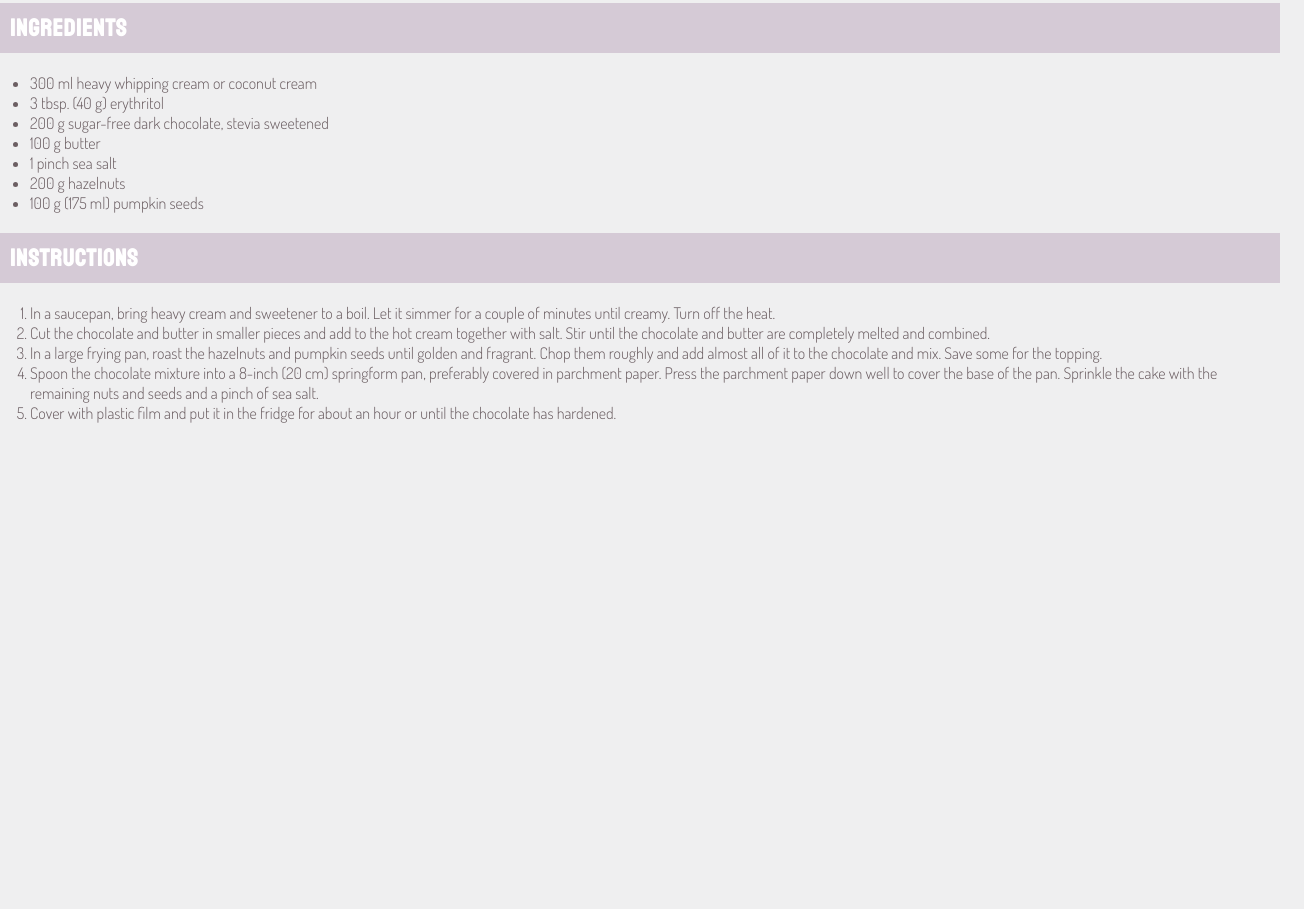
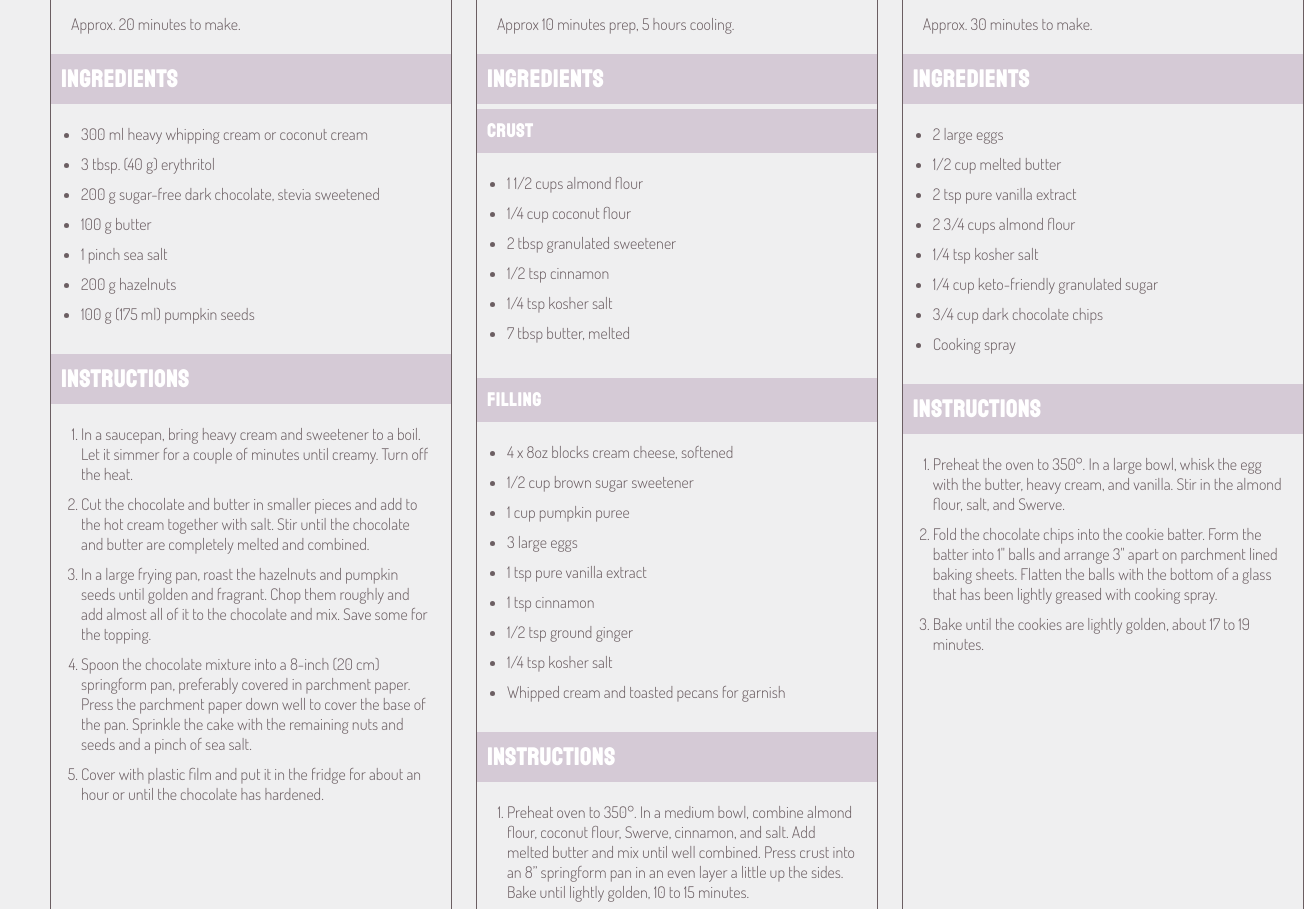
Before and after one commit to biancapower/keto-recipes-site, a plain HTML site: page sweets.html in a window 1280 px wide. Shown: the part 175-1084 px from the top of the page, 1304 px wide, since content can reach past the window. Before the commit the page ends 800 px from the top, so only its background shows below. Drawn offline with Linux system fonts and the light colour scheme.

Commit message:
finished content for sweets page

```diff
--- a/styles.css
+++ b/styles.css
@@ -72,6 +72,14 @@ nav a {
 
 }
 
+.recipe h3 {
+    margin-top: 5px;
+}
+
+.recipe li {
+    margin-bottom: 10px;
+}
+
 .recipe-a {
     grid-column-start: 1;
     grid-column-end: span 1;
--- a/sweets.html
+++ b/sweets.html
@@ -17,7 +17,8 @@
         <a href="sweets.html">Sweets</a> |
         <a href="snacks.html">Snacks</a>
     </nav>
-    <div>
+    <div class="container">
+    <div class="recipe recipe-a">
         <h1>Keto No-Bake Chocolate Cake</h1>
         <p>Approx. 20 minutes to make.</p>
         <h2>Ingredients</h2>
@@ -39,6 +40,63 @@
             <li>Cover with plastic film and put it in the fridge for about an hour or until the chocolate has hardened.</li>
         </ol>
     </div>
+    <div class="recipe recipe-b">
+      <h1>Pumpkin Cheesecake</h1>
+      <p>Approx 10 minutes prep, 5 hours cooling.</p>
+      <h2>Ingredients</h2>
+      <h3>Crust</h3>
+      <ul>
+          <li>1 1/2 cups almond flour</li>
+          <li>1/4 cup coconut flour</li>
+          <li>2 tbsp granulated sweetener</li>
+          <li>1/2 tsp cinnamon</li>
+          <li>1/4 tsp kosher salt</li>
+          <li>7 tbsp butter, melted</li>
+      </ul>
+      <h3>Filling</h3>
+      <ul>
+      <li>4 x 8oz blocks cream cheese, softened</li>
+      <li>1/2 cup brown sugar sweetener</li>
+      <li>1 cup pumpkin puree</li>
+      <li>3 large eggs</li>
+      <li>1 tsp pure vanilla extract</li>
+      <li>1 tsp cinnamon</li>
+      <li>1/2 tsp ground ginger</li>
+      <li>1/4 tsp kosher salt</li>
+      <li>Whipped cream and toasted pecans for garnish</li>
+      </ul>
+      <h2>Instructions</h2>
+      <ol>
+          <li>Preheat oven to 350°. In a medium bowl, combine almond flour, coconut flour, Swerve, cinnamon, and salt. Add melted butter and mix until well combined. Press crust into an 8” springform pan in an even layer a little up the sides. Bake until lightly golden, 10 to 15 minutes. </li>
+          <li>Reduce oven to 325°. In a large bowl beat cream cheese and swerve together until light and fluffy. Add pumpkin purée and beat until no lumps remain. Add eggs, one at a time, and beat until well combined. Add vanilla, cinnamon, ginger, and salt. Pour batter on top of crust and smooth top with an offset spatula.</li>
+          <li>Wrap bottom of pan in aluminum foil and place in a large roasting pan. Pour in enough boiling water to come up halfway in the baking pan.</li>
+          <li>Bake until center of cheesecake only slightly jiggles, about 1 hour. Turn off heat, prop open oven door, and let cheesecake cool in oven, 1 hour. </li>
+          <li>Remove foil and refrigerate cheesecake until completely chilled, at least 5 hours and up to overnight.</li>
+          <li>Serve with a dollop of whipped cream and toasted pecans. </li>
+      </ol>
+    </div>
+    <div class="recipe recipe-c">
+        <h1>Chocolate Chip Cookies</h1>
+        <p>Approx. 30 minutes to make.</p>
+        <h2>Ingredients</h2>
+        <ul>
+            <li>2 large eggs</li>
+            <li>1/2 cup melted butter</li>
+            <li>2 tsp pure vanilla extract</li>
+            <li>2 3/4 cups almond flour</li>
+            <li>1/4 tsp kosher salt</li>
+            <li>1/4 cup keto-friendly granulated sugar</li>
+            <li>3/4 cup dark chocolate chips</li>
+            <li>Cooking spray</li>
+        </ul>
+        <h2>Instructions</h2>
+        <ol>
+            <li>Preheat the oven to 350°. In a large bowl, whisk the egg with the butter, heavy cream, and vanilla. Stir in the almond flour, salt, and Swerve.</li>
+            <li>Fold the chocolate chips into the cookie batter.  Form the batter into 1" balls and arrange 3" apart on parchment lined baking sheets. Flatten the balls with the bottom of a glass that has been lightly greased with cooking spray.</li>
+            <li>Bake until the cookies are lightly golden, about 17 to 19 minutes.</li>
+        </ol>
+    </div>
+</div>
 
 
 
```
